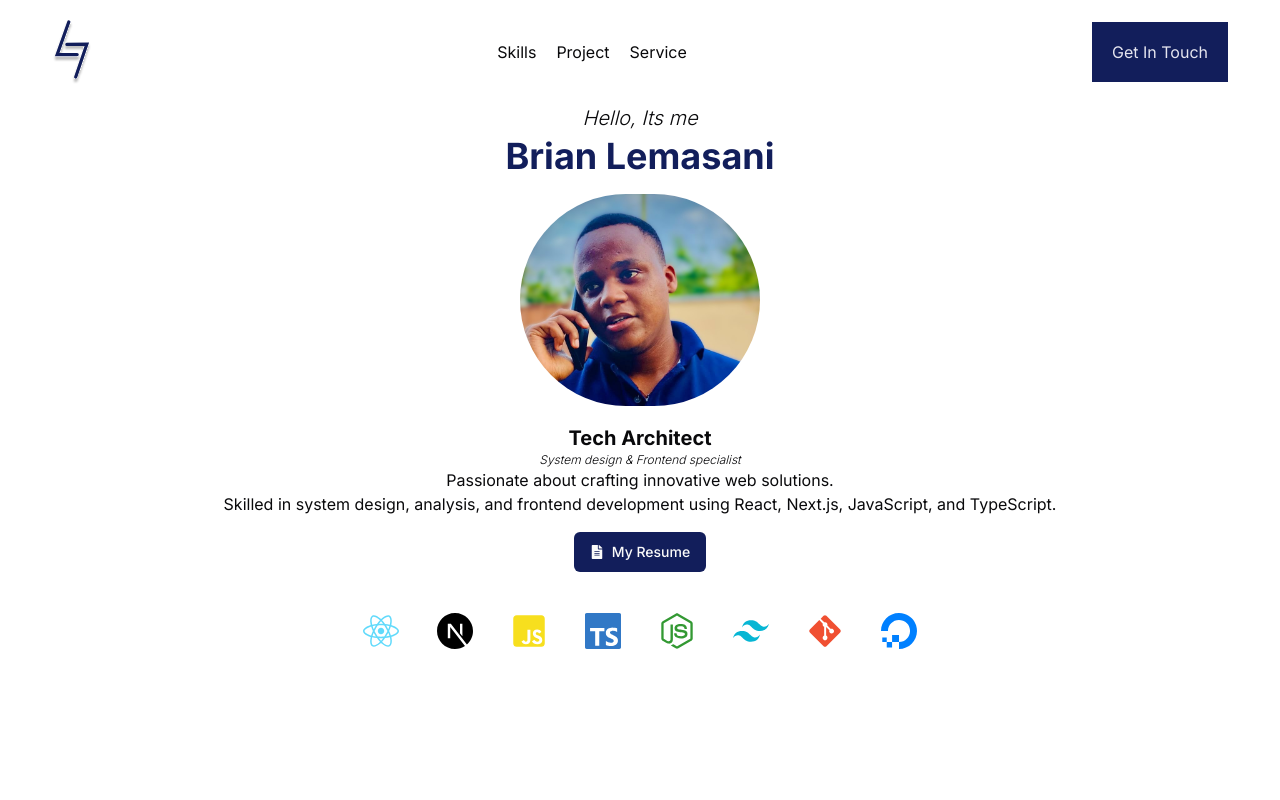
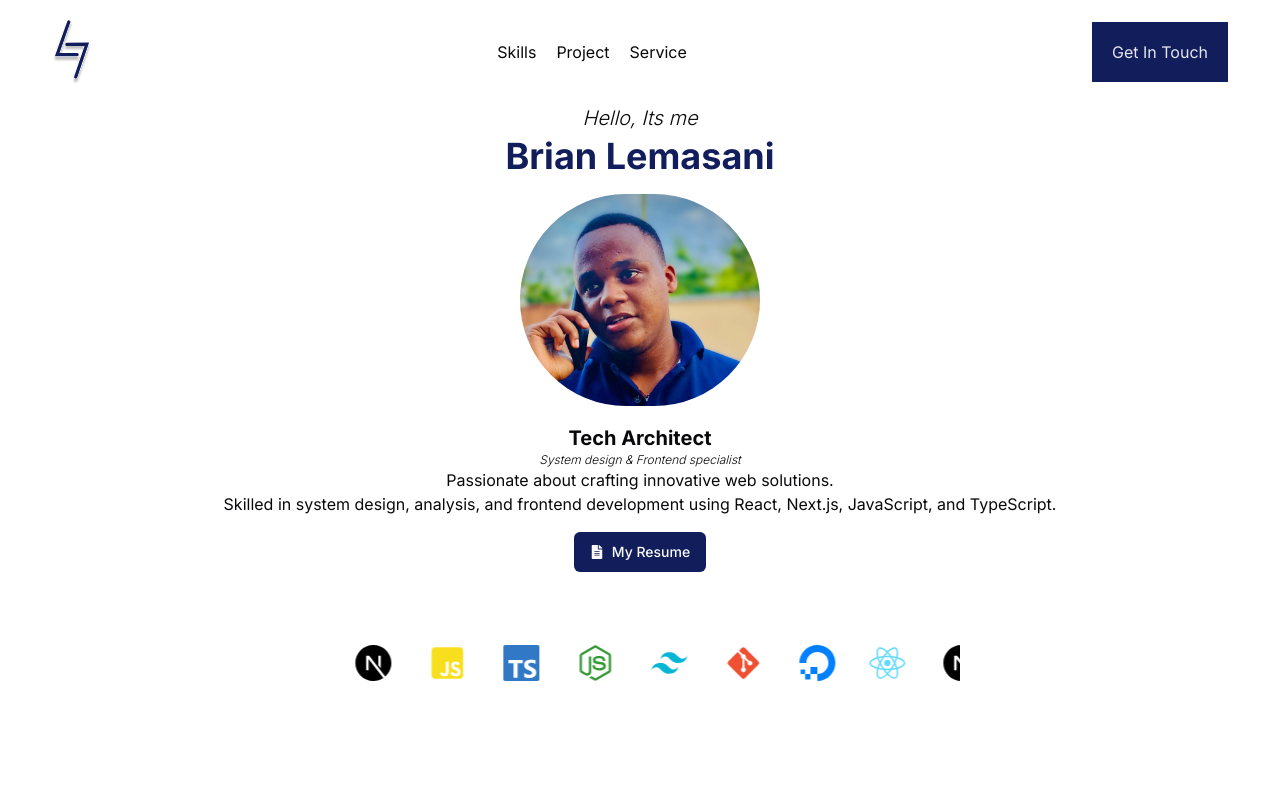
Before and after one commit to lemasani/portfolio, a Next.js app: page / in a window 1280 px wide. Shown: the top 800 px of the page. Built offline with nearby package versions, Linux system fonts and the light colour scheme.

Commit message:
Refactor: Add infinite scroll effect to skills list

```diff
--- a/app/globals.css
+++ b/app/globals.css
@@ -80,3 +80,31 @@
     @apply bg-background text-foreground;
   }
 }
+
+
+/* .skills-wrapper {
+ margin-left: 50%;
+ margin-right: 50%;
+} */
+/* Infinite scroll effect similar to Supabase */
+
+@keyframes continuous-scroll {
+  0% {
+    transform: translateX(0);
+  }
+  100% {
+    transform: translateX(-100%);
+  }
+}
+
+.infinite-scroll {
+  display: flex;
+  white-space: nowrap;
+  animation: continuous-scroll 20s linear infinite;
+}
+
+@media (min-width: 768px) {
+  .infinite-scroll {
+    animation-duration: 30s; /* Slower scroll for larger screens */
+  }
+}
--- a/app/page.tsx
+++ b/app/page.tsx
@@ -73,11 +73,14 @@ export default function Home() {
                   </Button>
                 </motion.div>
 
-                <div className="skills mt-5 p-2 overflow-x-auto">
-                  <div className="flex flex-row">
-                    <Skills />
+                <div className="skills container mx-auto mt-5 p-2 overflow-hidden">
+                  <div className="skill-wrapper overflow-hidden flex flex-row space-x-4 mx-auto my-8 max-w-screen-sm">
+                    <Skills /> {/* Original skills list */}
+                    <Skills /> {/* Duplicated list for seamless scrolling */}
                   </div>
                 </div>
+
+
               </div>
             </div>
           </section>
--- a/components/Skills.tsx
+++ b/components/Skills.tsx
@@ -4,7 +4,7 @@ import { Badge } from '@/components/ui/badge'
 
 export default function Skills() {
   return (
-    <div className="skills-container flex flex-row gap-5">
+    <div className="skills-container flex flex-row gap-5  animate-scroll infinite-scroll">
       {skills.map((skill) => (
         <Badge key={skill.name} title={skill.name} className="flex items-center justify-center gap-2 p-2 w-50">
           <skill.icon className="text-4xl" style={{ color: skill.color }} />
```
